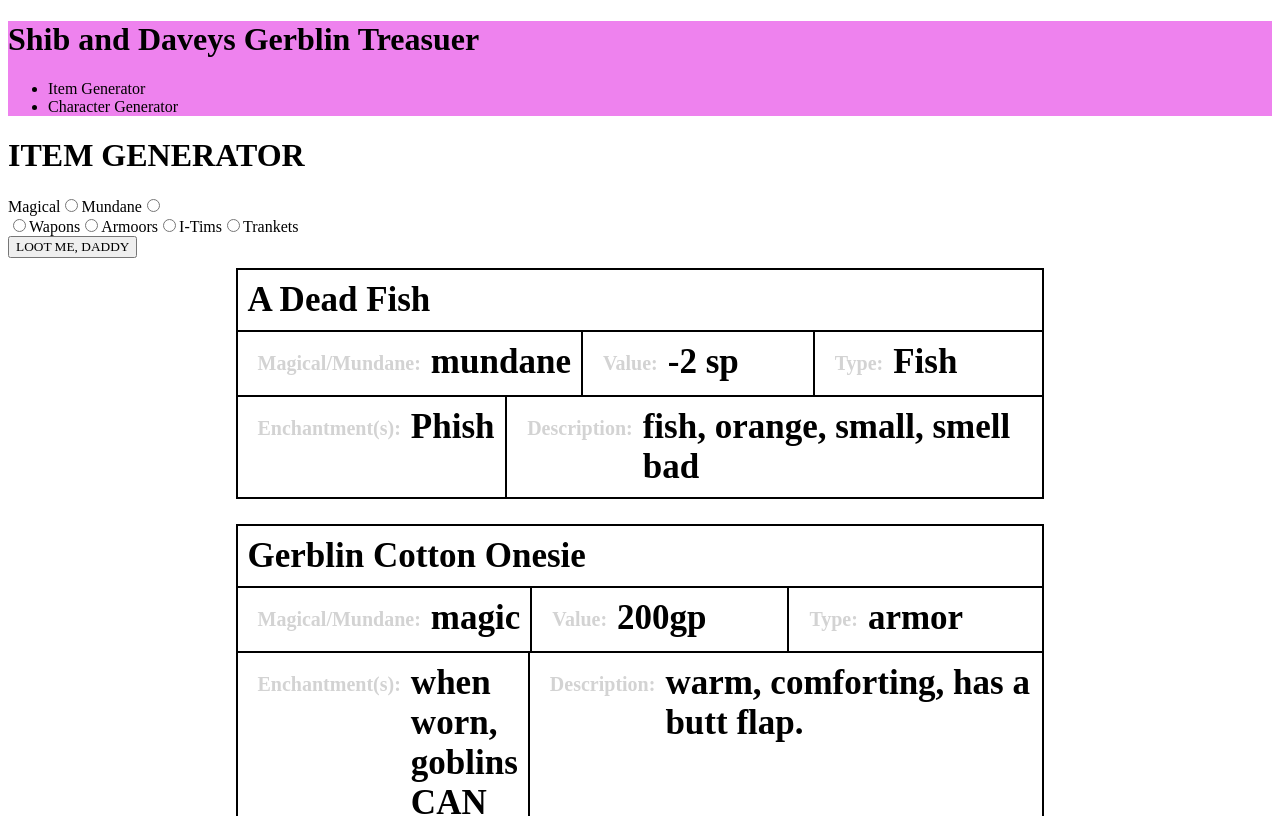
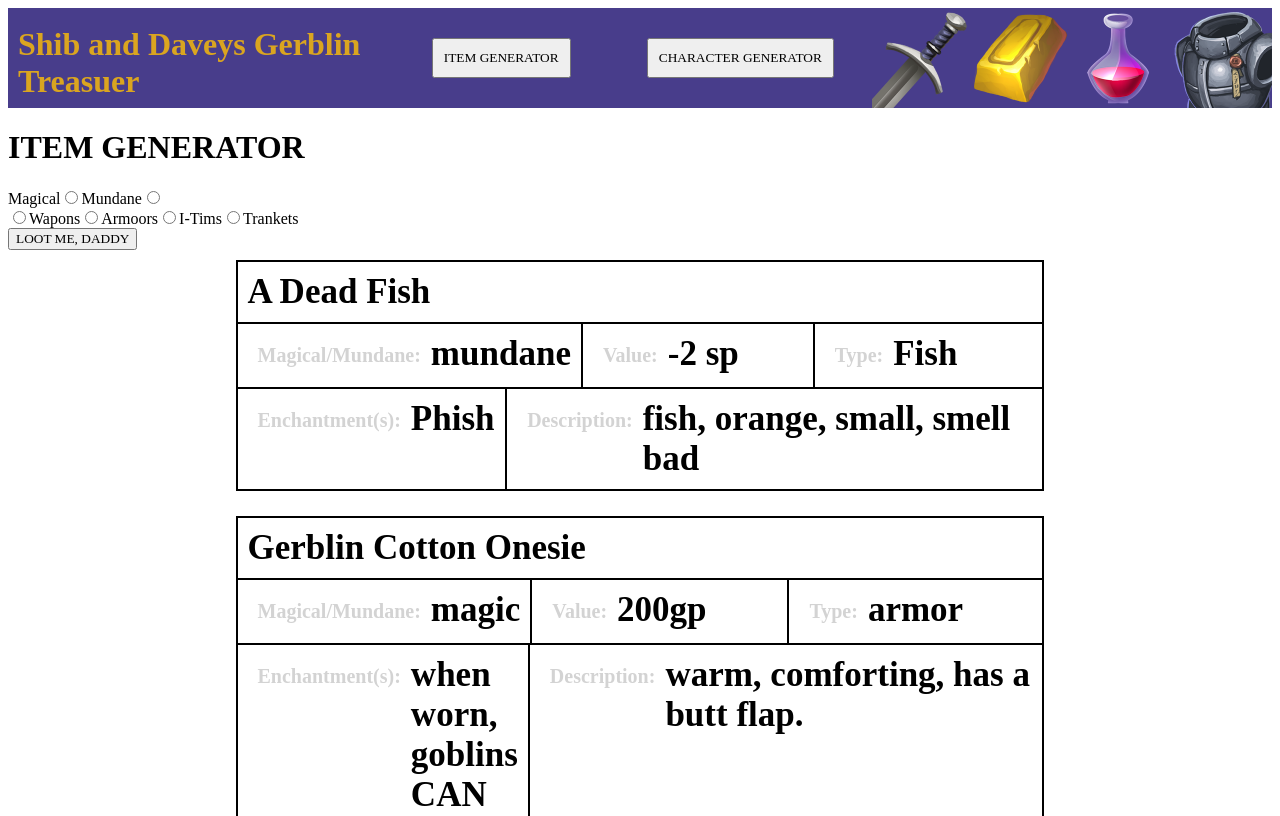
Before and after one commit to MisuseofMana/dndItemGenerator, a Vue app: page / in a window 1280 px wide. Shown: the top 816 px of the page. Built offline with nearby package versions, Linux system fonts and the light colour scheme; a web font is replaced by a local one.

Commit message:
overhaul to site Header

```diff
--- a/src/components/SiteHeader.vue
+++ b/src/components/SiteHeader.vue
@@ -1,21 +1,53 @@
 <template>
-    <div>
+    <header>
+
         <h1>Shib and Daveys Gerblin Treasuer</h1>
-        <ul>
-            <li>Item Generator</li>
-            <li>Character Generator</li>
-        </ul>
-    </div>
+
+        <section>
+            <button @click="$emit('change-page', 'item')">Item Generator</button>
+            <button @click="$emit('change-page', 'char')">Character Generator</button>
+        </section>
+        <img src="@/assets/imgs/banner.png" alt="">
+    </header>
 </template>
 
 <script>
     export default {
         name: 'SiteHeader',
+        methods: {
+
+        }
     }
 </script>
 
 <style scoped>
-div {
-    background:violet;
+h1 {
+    padding: 10px 0px 0px 10px;
+    margin:0px;
+    color: goldenrod;
+}
+
+section button {
+    padding:10px;
+
+}
+
+section {
+    width:600px;
+    display:flex;
+    justify-content:space-around;
+    align-items:center;
+}
+
+header {
+    background:darkslateblue;
+    height:100px;
+    display:flex;
+    justify-content:space-between;
+    align-items:center;
+}
+
+header img {
+    height: 100px;
 }
 </style>
```
